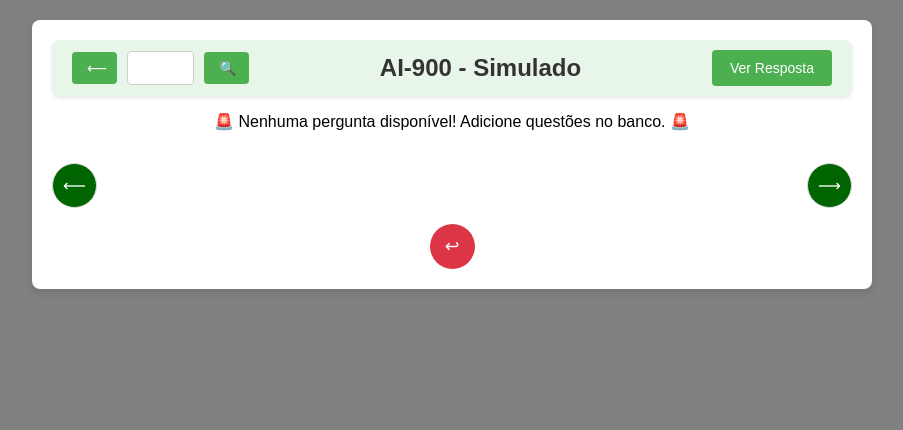
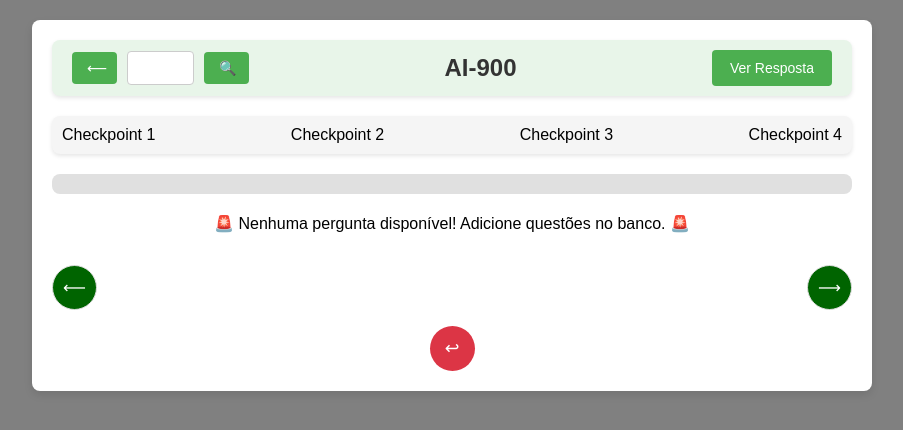
Before and after one commit to joaopedrogranelli/quiz-app-react, a React (Vite) app: page /exam in a window 1280 px wide. Shown: the top 430 px of the page, without its empty margins (188-1091 px from the left). Built offline with nearby package versions, Linux system fonts and the light colour scheme; no server answers.

Commit message:
feat: Adiciona Checkpoints e ProgressBar

```diff
--- a/src/pages/ExamPage.tsx
+++ b/src/pages/ExamPage.tsx
@@ -81,7 +81,7 @@ const handleGoToQuestion = () => {
         </div>
 
         {/* Título */}
-        <h1>{certification} - Simulado</h1>
+        <h1>{certification}</h1>
 
         {/* Botão de Ver/Ocultar Resposta */}
         <div className={styles.buttons}>
@@ -94,7 +94,24 @@ const handleGoToQuestion = () => {
             </button>
         </div>
         </header>
-
+      {/* Checkpoints */}
+        <div className={styles.checkpoints}>
+        {Array.from({ length: 4 }).map((_, index) => (
+            <div
+            key={index}
+            className={`${styles.checkpoint} ${currentQuestion >= (index + 1) * (questions.length / 4) ? styles.completed : ''}`}
+            >
+            {`Checkpoint ${index + 1}`}
+            </div>
+        ))}
+        </div>
+        {/* Barra de progresso */}
+        <div className={styles.progressContainer}>
+        <div
+            className={styles.progressBar}
+            style={{ width: `${((currentQuestion + 1) / questions.length) * 100}%` }}
+        />
+        </div>
 
 
       <main className={styles.main}>
```
